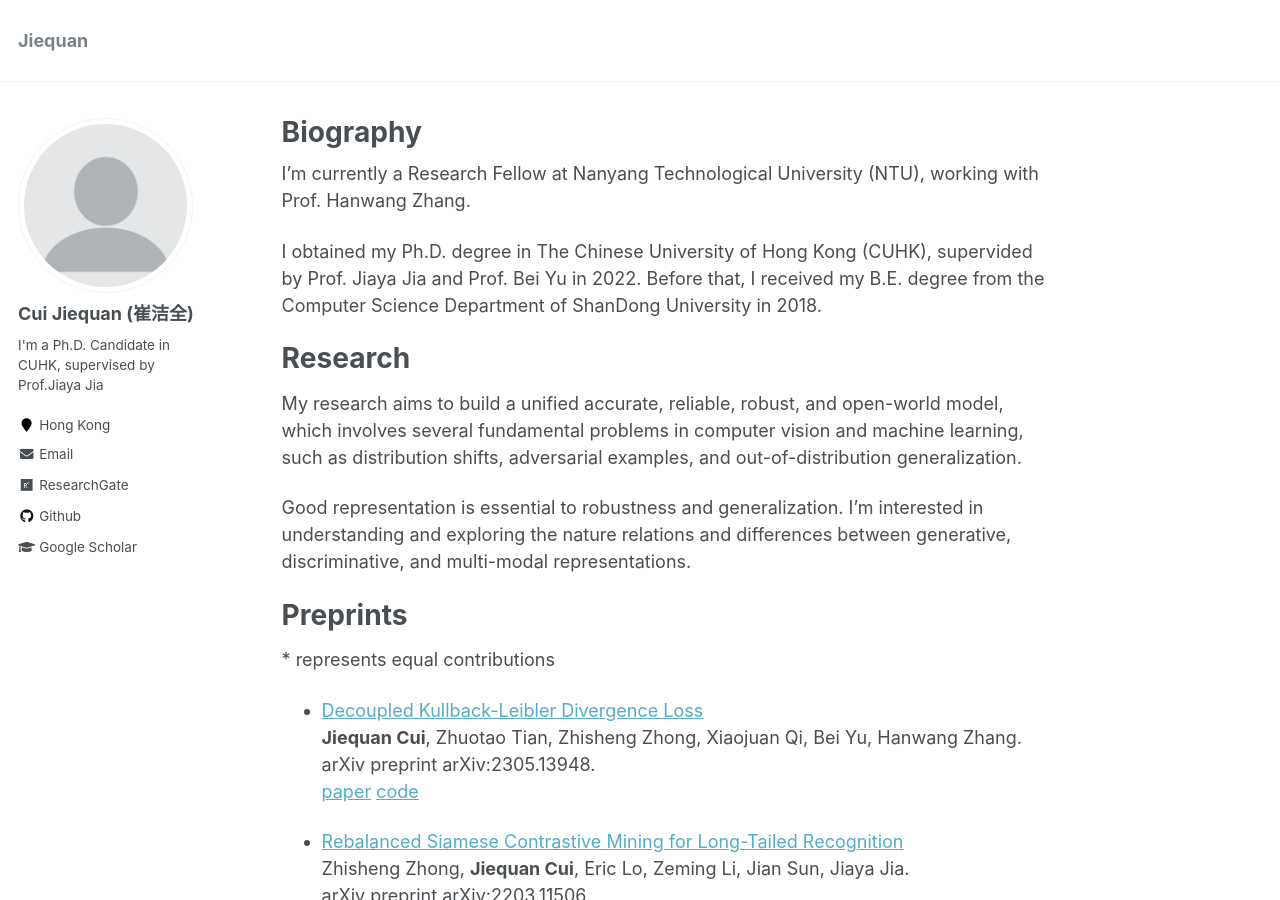
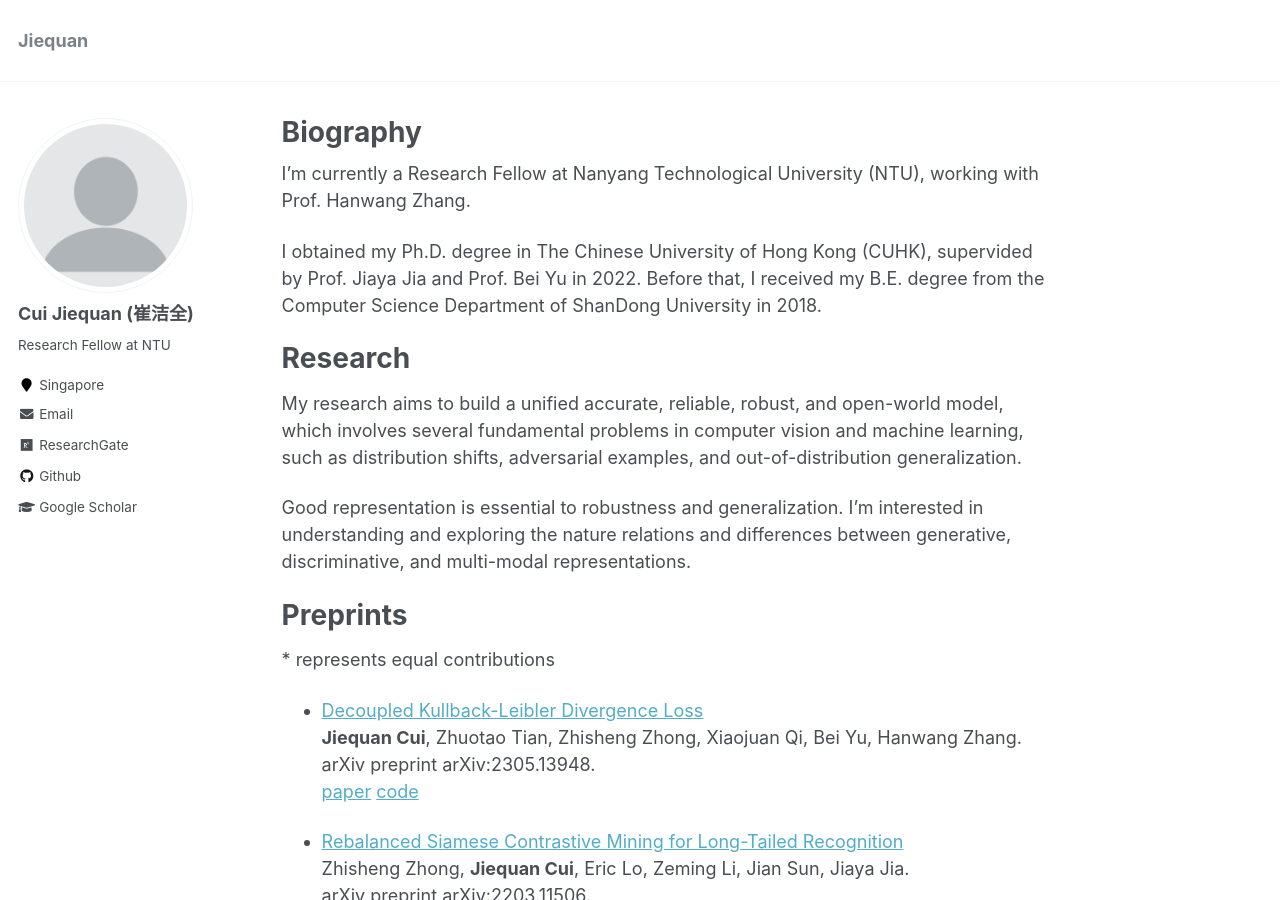
Before and after one commit to jiequancui/jiequancui.github.io, a Jekyll site: the page built from _pages/about.md, in a window 1280 px wide and 900 px high. Built offline with Jekyll 4.4.1, drawn with Linux system fonts in a browser that asks for light colours.

Commit message:
2023-09-13

```diff
--- a/_config.yml
+++ b/_config.yml
@@ -10,7 +10,7 @@ locale                   : "en-US"
 title                    : "Jiequan"
 title_separator          : "-"
 name                     : &name "Cui Jiequan (崔洁全)"
-description              : &description "I'm a Ph.D. candidate in CUHK, supervised by Prof.Jiaya Jia"
+description              : &description "Research Fellow at NTU"
 url                      : https://jiequancui.github.io # the base hostname & protocol for your site e.g. "https://mmistakes.github.io"
 baseurl                  : "" # the subpath of your site, e.g. "/blog"
 repository               : "jiequancui/jiequancui.github.io"
@@ -82,8 +82,8 @@ analytics:
 author:
   name             : "Cui Jiequan (崔洁全)"
   avatar           : "profile.png"
-  bio              : "I'm a Ph.D. Candidate in CUHK, supervised by Prof.Jiaya Jia"
-  location         : "Hong Kong"
+  bio              : "Research Fellow at NTU"
+  location         : "Singapore"
   employer         :
   pubmed           :
   googlescholar    : "https://scholar.google.com/citations?user=KbXLN2AAAAAJ&hl=zh-CN"
```
